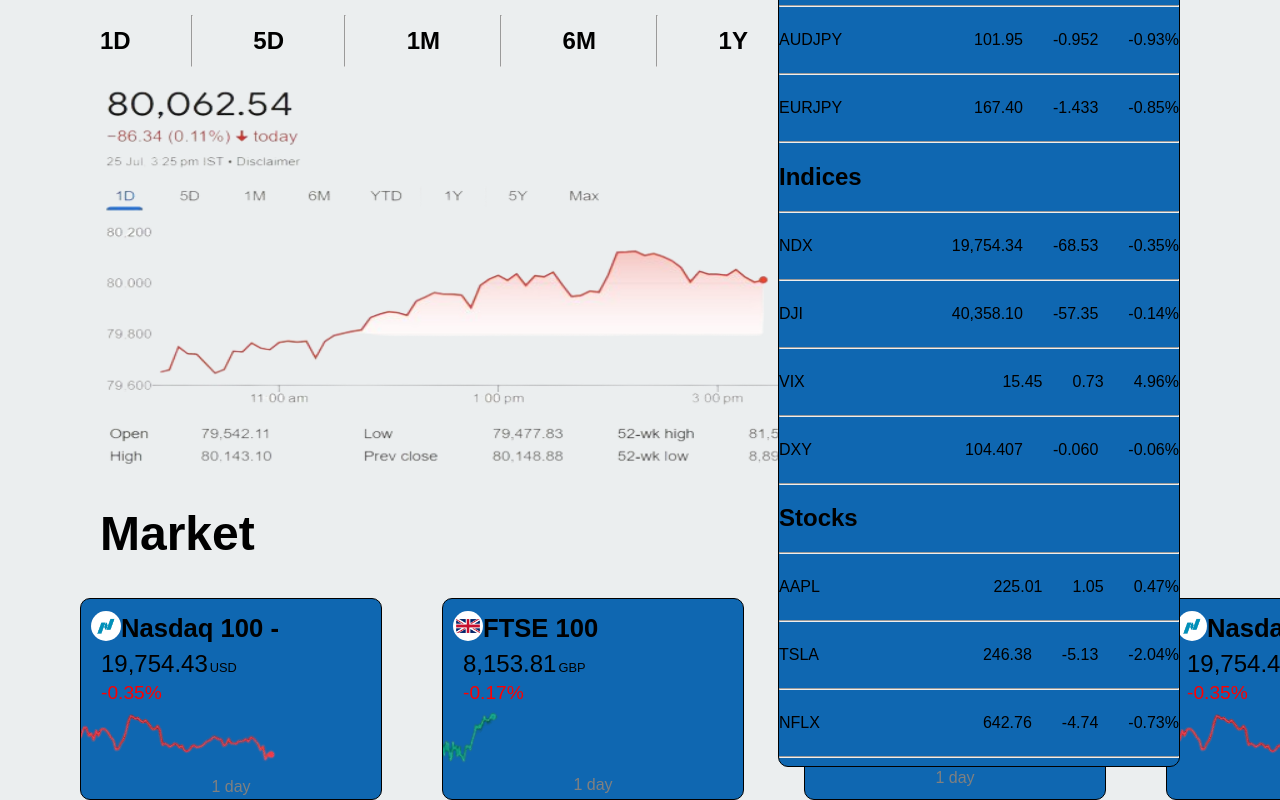
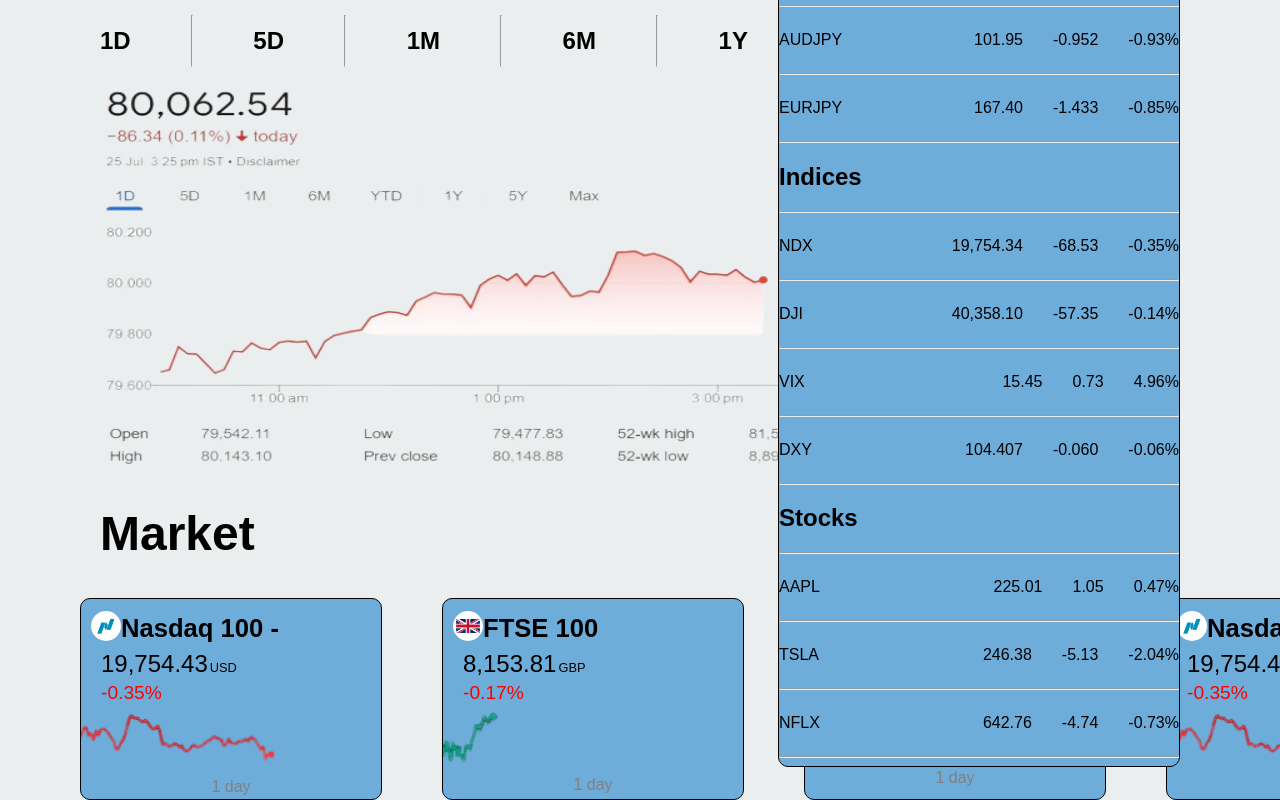
Before and after one commit to Nishit-Singhal/Stock-Wise, a React (Vite) app: page / in a window 1280 px wide. Shown: the part 202-1002 px from the top of the page. Built offline with nearby package versions, Linux system fonts and the light colour scheme.

Commit message:
Update index.css

```diff
--- a/src/index.css
+++ b/src/index.css
@@ -27,7 +27,7 @@
   border-radius: 10px;
   border:solid black;
   border-width: 0.5px;
-  background-color:#0F67B1;
+  background-color:#6EACDA;
 }
 .Watchlist-Categories{
   display: flex;
@@ -72,7 +72,7 @@
   border-radius: 10px;
   color:black;
   font-size: 0.8rem;
-  background-color: #0F67B1;
+  background-color:#6EACDA;
 }
 .Stock-logo{
   width: 30px;
```
